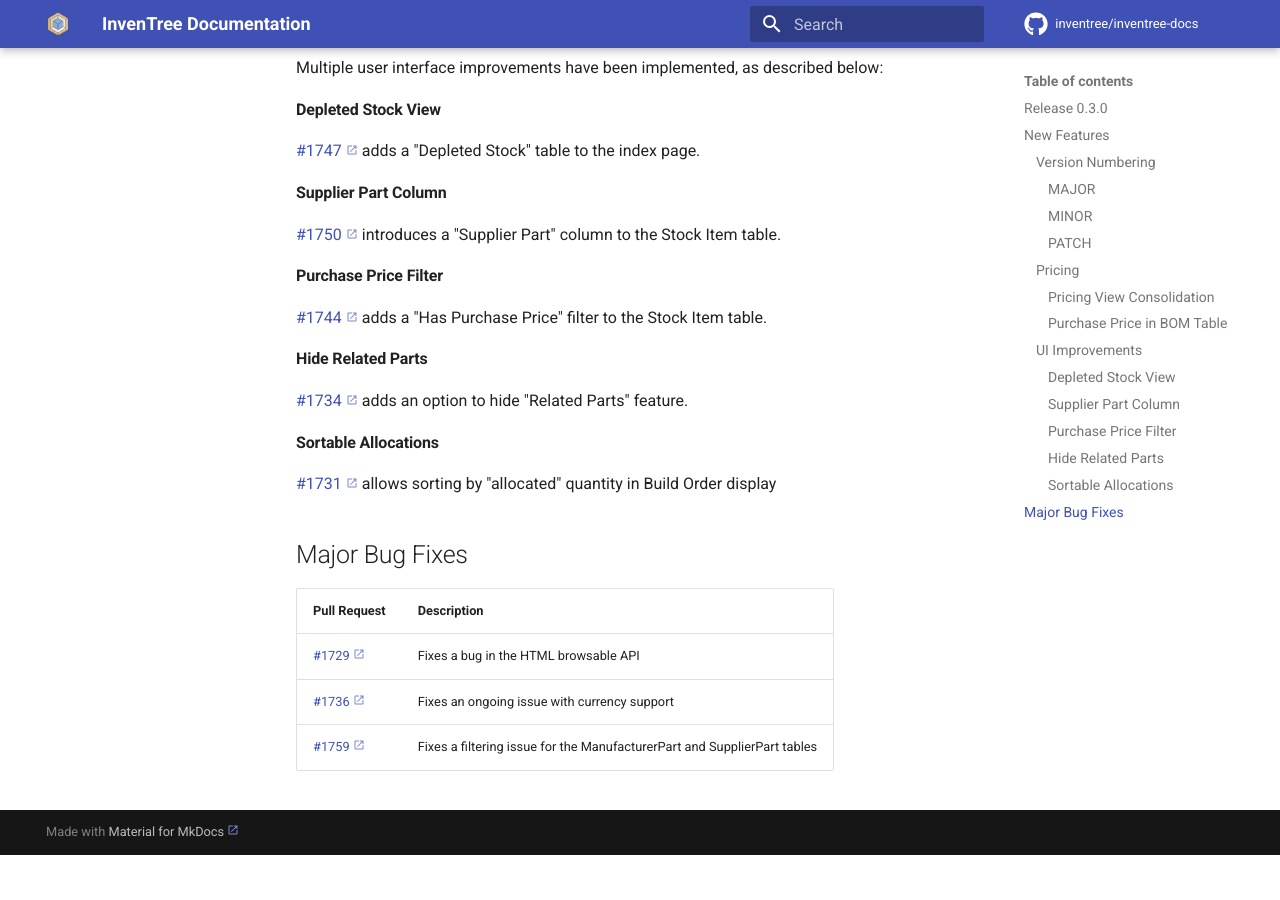
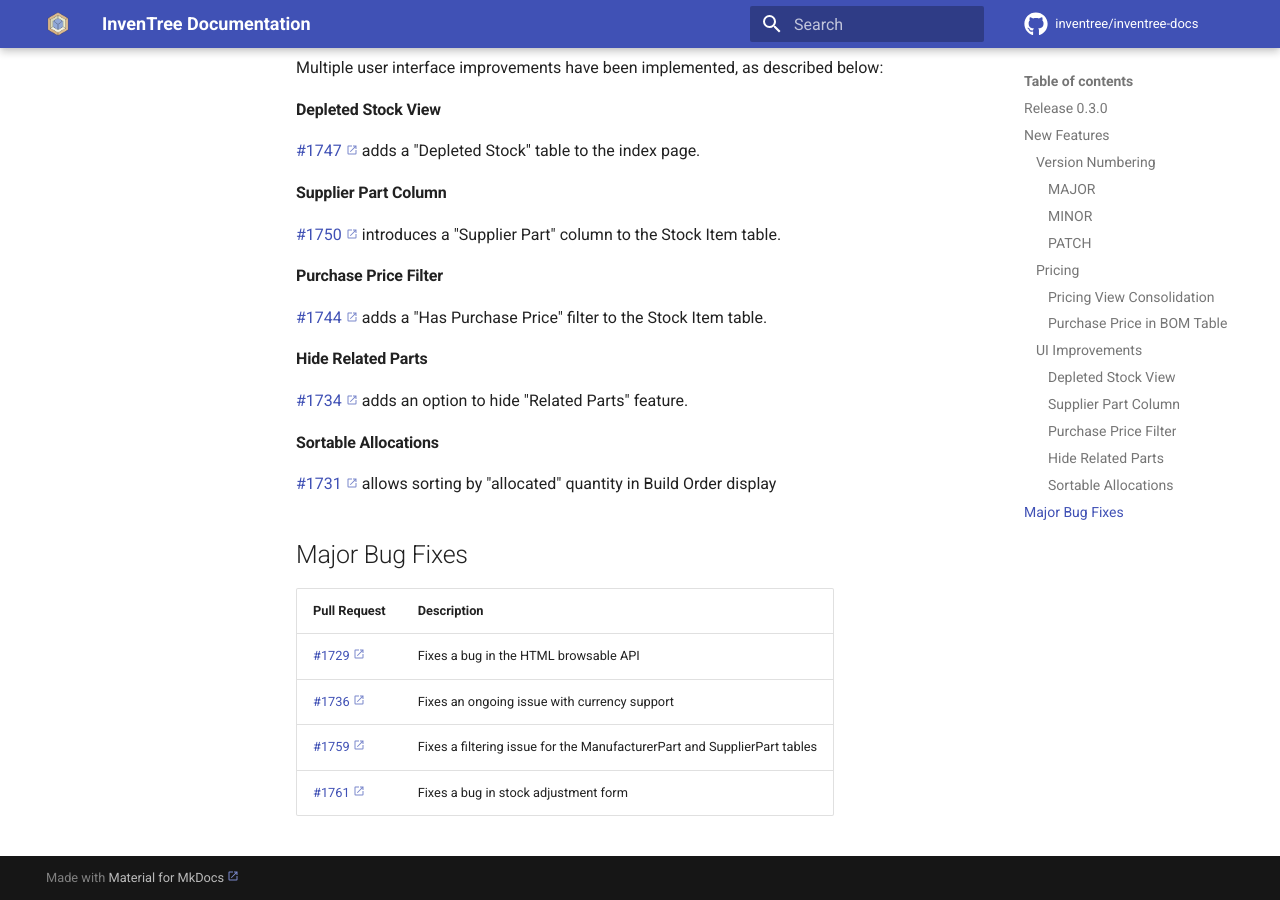
Before and after one commit to inventree/inventree-docs, an MkDocs documentation site: the page built from docs/releases/0.2.5.md, in a window 1280 px wide and 900 px high, scrolled down 1081 px. Built offline with MkDocs 1.6.1 and Material for MkDocs 9.7.7, drawn with Linux system fonts in a browser that asks for light colours; a script that is not in the unit is left out; comment, search, counter and statistics services are not loaded; before the commit the page ends 1936 px from its top, so only the background shows below that.

Commit message:
Update 0.2.5.md
https://github.com/inventree/InvenTree/pull/1761

```diff
--- a/docs/releases/0.2.5.md
+++ b/docs/releases/0.2.5.md
@@ -67,3 +67,4 @@ Multiple user interface improvements have been implemented, as described below:
 | [#1729](https://github.com/inventree/InvenTree/pull/1729) | Fixes a bug in the HTML browsable API |
 | [#1736](https://github.com/inventree/InvenTree/pull/1736) | Fixes an ongoing issue with currency support |
 | [#1759](https://github.com/inventree/InvenTree/pull/1759) | Fixes a filtering issue for the ManufacturerPart and SupplierPart tables |
+| [#1761](https://github.com/inventree/InvenTree/pull/1761) | Fixes a bug in stock adjustment form |
```
